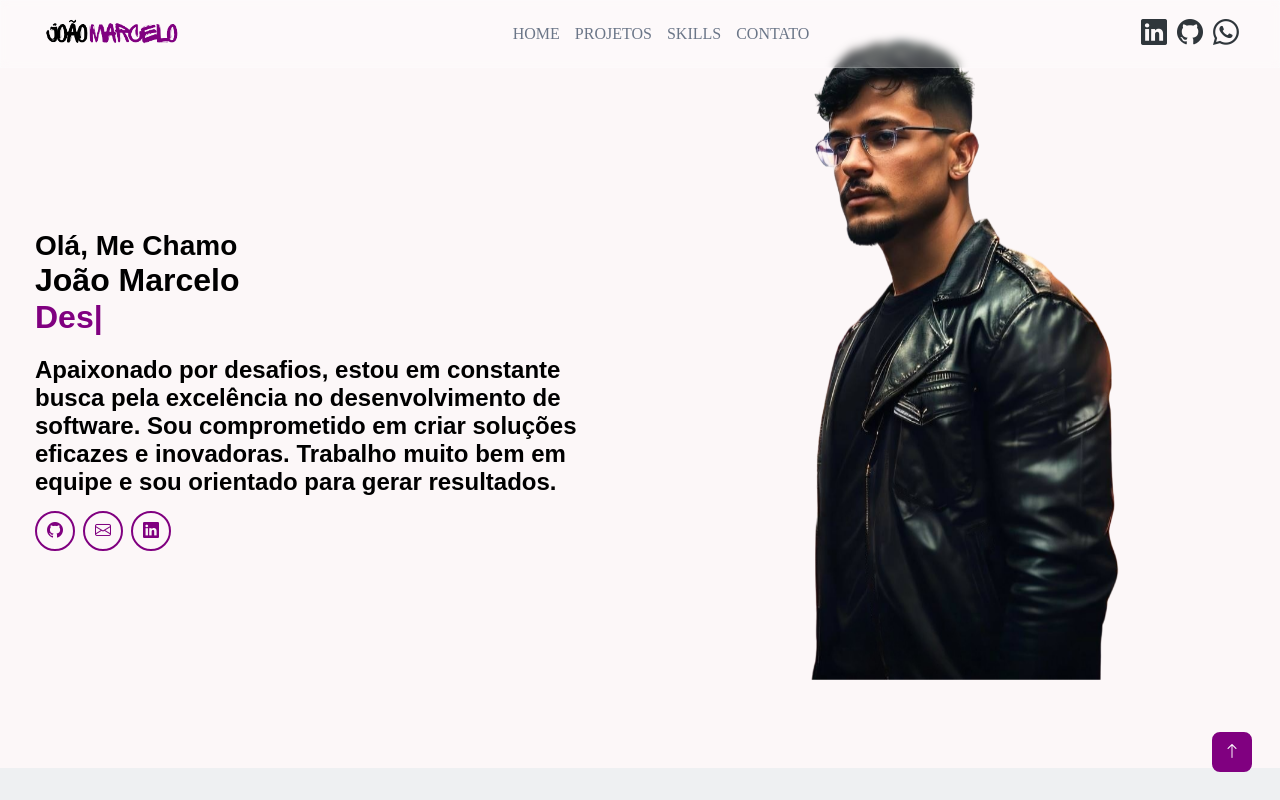
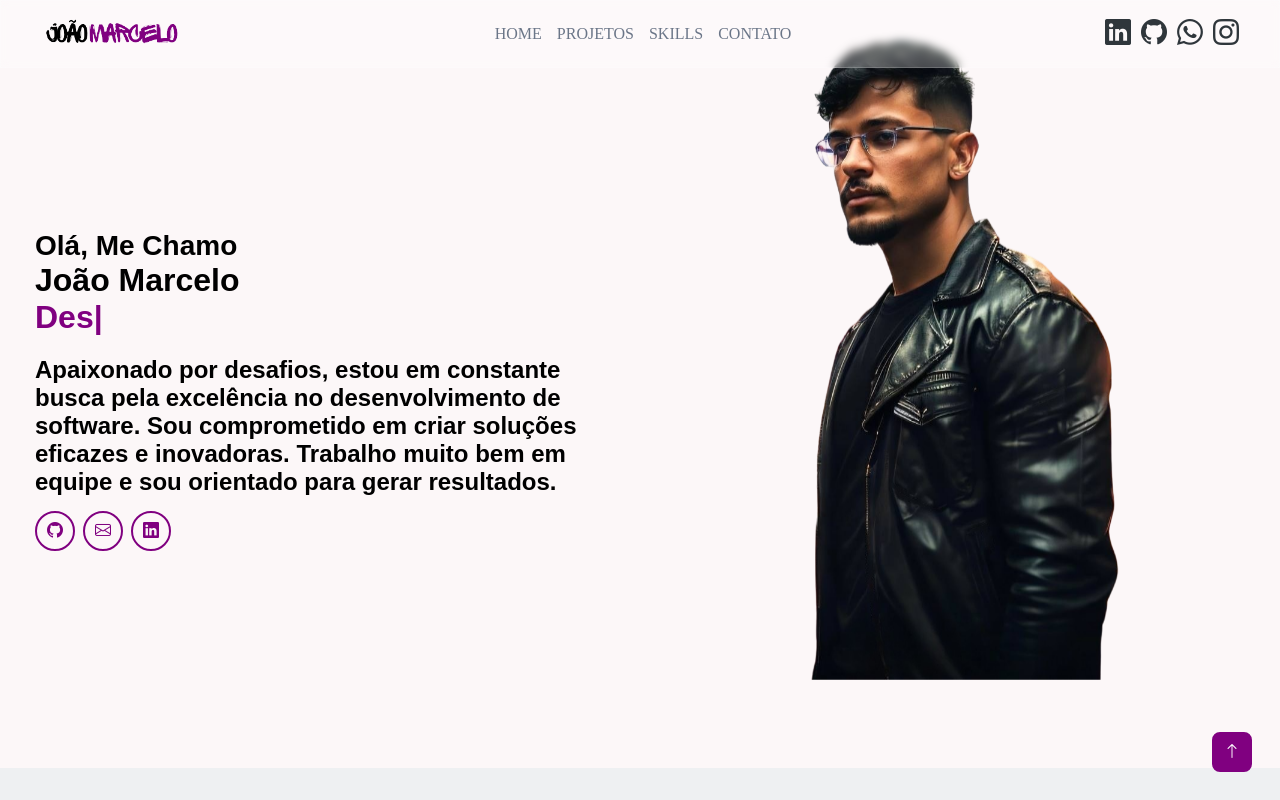
Before and after one commit to JohnnyNWT/my-portfolio, a React (Create React App) app: page / in a window 1280 px wide. Shown: the top 800 px of the page. Built offline with nearby package versions, Linux system fonts and the light colour scheme.

Commit message:
FEAT: add instagram

```diff
--- a/src/components/Header.jsx
+++ b/src/components/Header.jsx
@@ -53,6 +53,9 @@ class Header extends React.Component {
           <a href="https://wa.me/message/4ZDWT75CEC5XB1" target="_blank" className="social-icon">
           <i className="bi bi-whatsapp"></i>
           </a>
+          <a href="https://www.instagram.com/johnnydevdesigner/" target="_blank" className="social-icon">
+          <i className="bi bi-instagram"></i>
+          </a>
         </div>
         </div>
         <div className="social-links">
@@ -65,6 +68,9 @@ class Header extends React.Component {
           <a href="https://wa.me/message/4ZDWT75CEC5XB1" target="_blank" className="social-link">
             <i className="bi bi-whatsapp"></i>
           </a>
+          <a href="https://www.instagram.com/johnnydevdesigner/" target="_blank" className="social-link">
+            <i className="bi bi-instagram"></i>
+          </a>
         </div>
       </div>
     );
```
Also changed, not shown: 1 other file (tests, documents, lock files or other folders).
